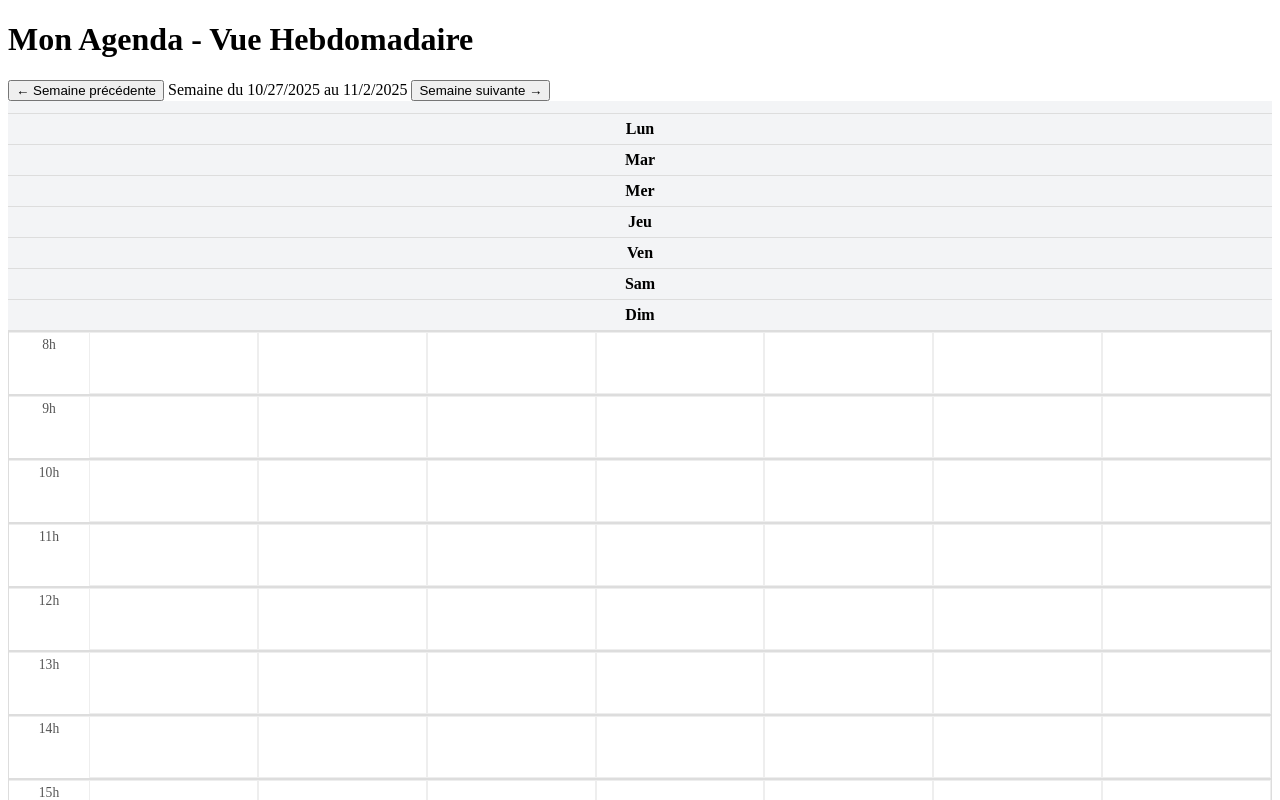
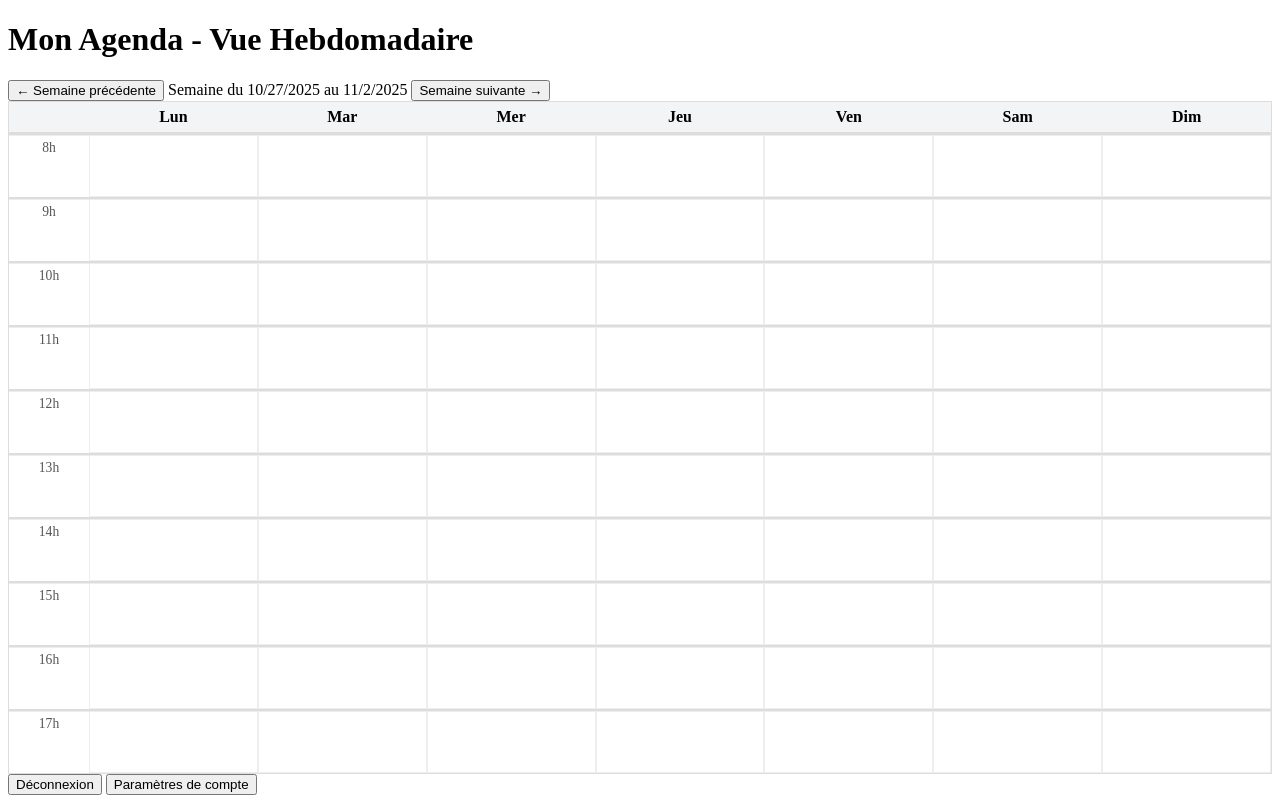
Before and after one commit to Metheor31Game/ACL-2025-LesPilliers, a plain HTML site: page public/agenda.html in a window 1280 px wide. Both pictures are taken after a click on the button "← Semaine précédente". Shown: the top 800 px of the page. Drawn offline with Linux system fonts and the light colour scheme; no server answers.

Commit message:
fix: correction de l’affichage horizontal des jours

```diff
--- a/public/styles/agenda.css
+++ b/public/styles/agenda.css
@@ -4,8 +4,10 @@
   border: 1px solid #ddd;
 }
 
+/*display: grid rétablit une disposition horizontale correcte des colonnes (jour 1 à jour 7).*/
 .week-header {
-  display: contents;
+  display: grid;
+  grid-template-columns: 80px repeat(7, 1fr);
 }
 
 .week-header div {
```
